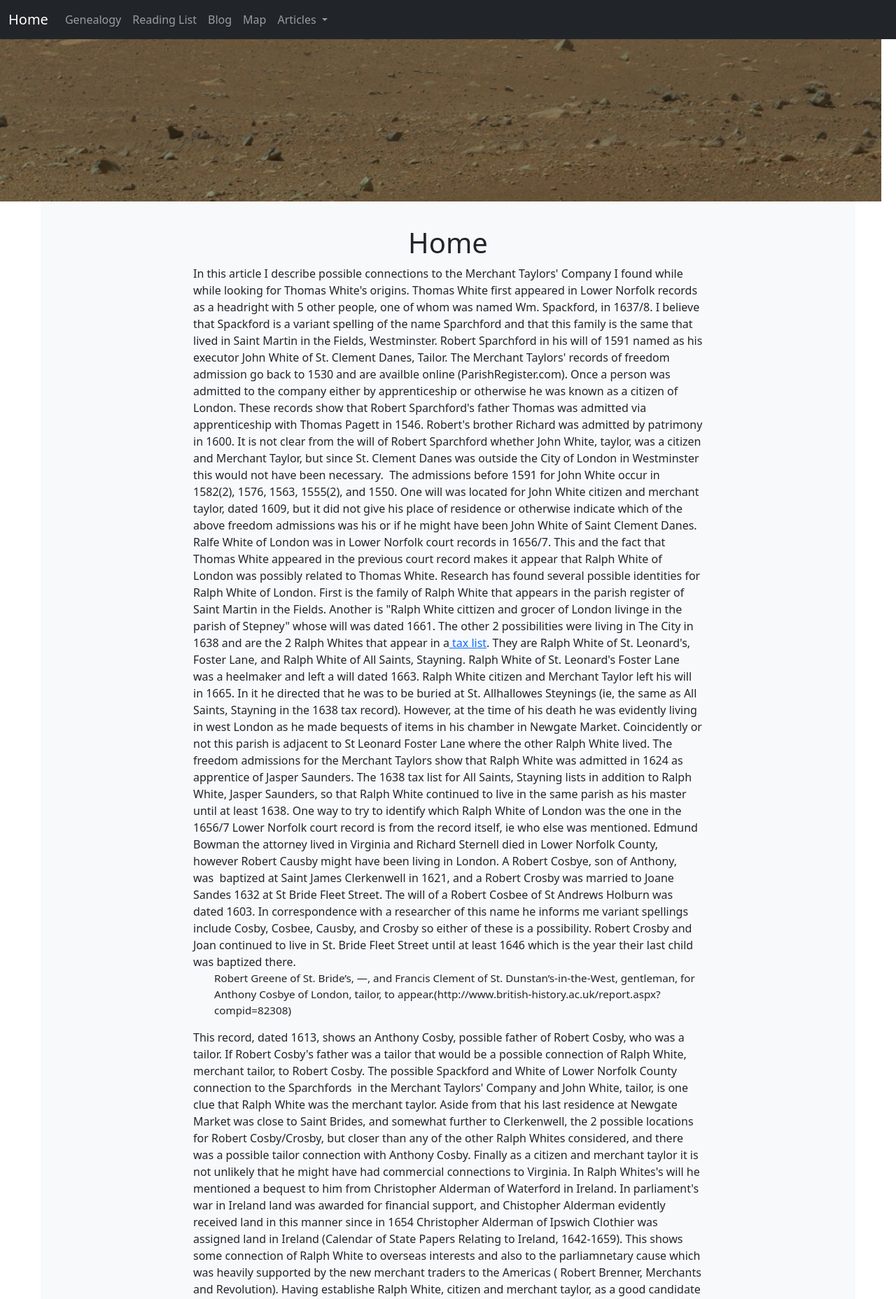
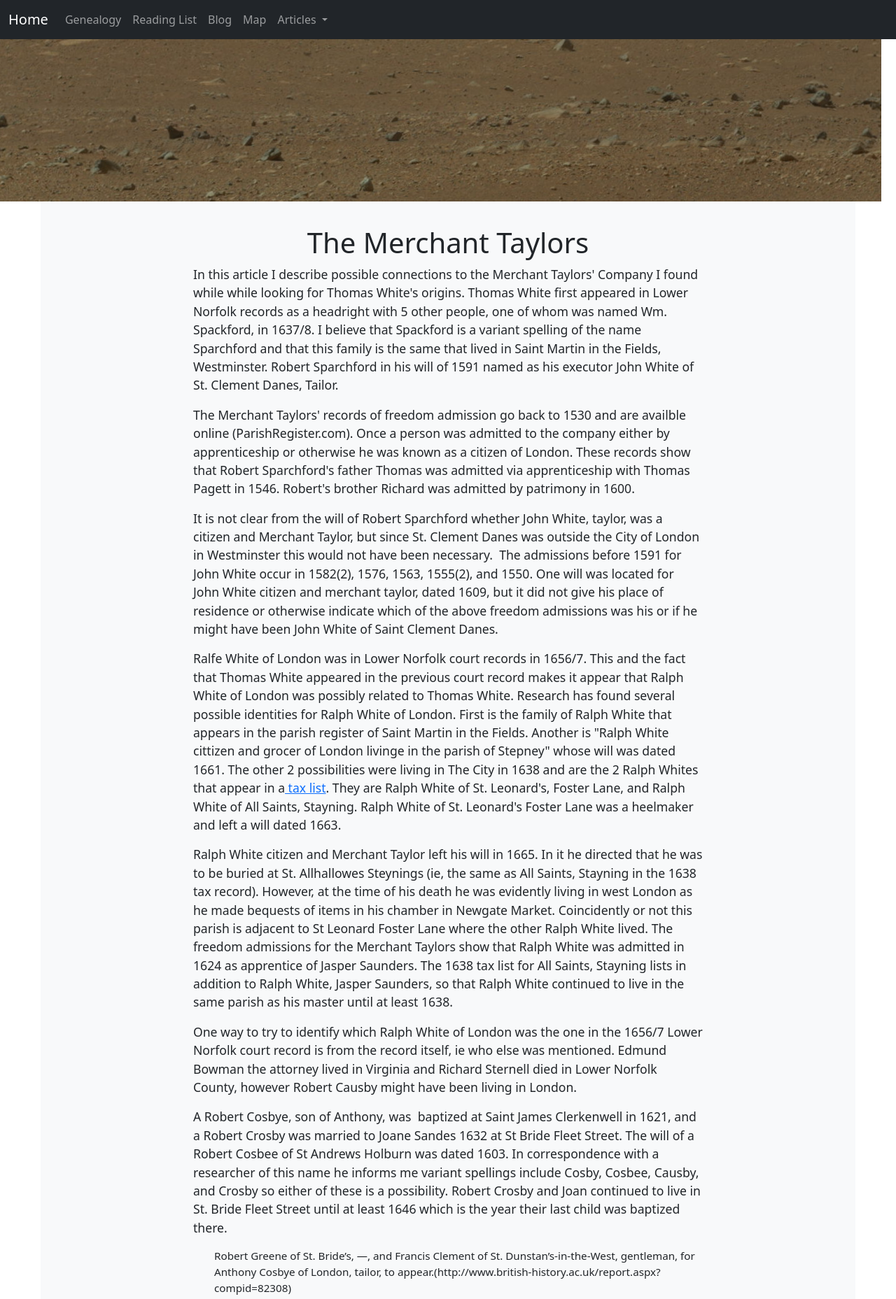
Before and after one commit to basic99/homepage2, a PHP site: page /article/the-merchant-taylors.php in a window 1280 px wide. Shown: the top 1857 px of the page at 70% size. Run offline with PHP 8.4, Linux system fonts and the light colour scheme.

Commit message:
templates

```diff
--- a/article/the-merchant-taylors.php
+++ b/article/the-merchant-taylors.php
@@ -29,32 +29,32 @@ include "../menu.php";
 <div class="row g-5 bg-light rounded">
   <div class="col-md-2"></div>
   <div class="col-md-8">
-    <h1>Home</h1>
-    In this article I describe possible connections to the Merchant Taylors' Company I found while while looking for Thomas White's origins. Thomas White first appeared in Lower Norfolk records as a headright with 5 other people, one of whom was named Wm. Spackford, in 1637/8. I believe that Spackford is a variant spelling of the name Sparchford and that this family is the same that lived in Saint Martin in the Fields, Westminster. Robert Sparchford in his will of 1591 named as his executor John White of St. Clement Danes, Tailor.
+    <h1>The Merchant Taylors</h1>
+    <p>In this article I describe possible connections to the Merchant Taylors' Company I found while while looking for Thomas White's origins. Thomas White first appeared in Lower Norfolk records as a headright with 5 other people, one of whom was named Wm. Spackford, in 1637/8. I believe that Spackford is a variant spelling of the name Sparchford and that this family is the same that lived in Saint Martin in the Fields, Westminster. Robert Sparchford in his will of 1591 named as his executor John White of St. Clement Danes, Tailor.
 
-The Merchant Taylors' records of freedom admission go back to 1530 and are availble online (ParishRegister.com). Once a person was admitted to the company either by apprenticeship or otherwise he was known as a citizen of London. These records show that Robert Sparchford's father Thomas was admitted via apprenticeship with Thomas Pagett in 1546. Robert's brother Richard was admitted by patrimony in 1600.
+<p>The Merchant Taylors' records of freedom admission go back to 1530 and are availble online (ParishRegister.com). Once a person was admitted to the company either by apprenticeship or otherwise he was known as a citizen of London. These records show that Robert Sparchford's father Thomas was admitted via apprenticeship with Thomas Pagett in 1546. Robert's brother Richard was admitted by patrimony in 1600.
 
-It is not clear from the will of Robert Sparchford whether John White, taylor, was a citizen and Merchant Taylor, but since St. Clement Danes was outside the City of London in Westminster this would not have been necessary.  The admissions before 1591 for John White occur in 1582(2), 1576, 1563, 1555(2), and 1550. One will was located for John White citizen and merchant taylor, dated 1609, but it did not give his place of residence or otherwise indicate which of the above freedom admissions was his or if he might have been John White of Saint Clement Danes.
+<p>It is not clear from the will of Robert Sparchford whether John White, taylor, was a citizen and Merchant Taylor, but since St. Clement Danes was outside the City of London in Westminster this would not have been necessary.  The admissions before 1591 for John White occur in 1582(2), 1576, 1563, 1555(2), and 1550. One will was located for John White citizen and merchant taylor, dated 1609, but it did not give his place of residence or otherwise indicate which of the above freedom admissions was his or if he might have been John White of Saint Clement Danes.
 
-Ralfe White of London was in Lower Norfolk court records in 1656/7. This and the fact that Thomas White appeared in the previous court record makes it appear that Ralph White of London was possibly related to Thomas White. Research has found several possible identities for Ralph White of London. First is the family of Ralph White that appears in the parish register of Saint Martin in the Fields. Another is "Ralph White cittizen and grocer of London livinge in the parish of Stepney" whose will was dated 1661. The other 2 possibilities were living in The City in 1638 and are the 2 Ralph Whites that appear in a<a href="http://www.british-history.ac.uk/source.aspx?pubid=176"> tax list</a>. They are Ralph White of St. Leonard's, Foster Lane, and Ralph White of All Saints, Stayning. Ralph White of St. Leonard's Foster Lane was a heelmaker and left a will dated 1663.
+<p>Ralfe White of London was in Lower Norfolk court records in 1656/7. This and the fact that Thomas White appeared in the previous court record makes it appear that Ralph White of London was possibly related to Thomas White. Research has found several possible identities for Ralph White of London. First is the family of Ralph White that appears in the parish register of Saint Martin in the Fields. Another is "Ralph White cittizen and grocer of London livinge in the parish of Stepney" whose will was dated 1661. The other 2 possibilities were living in The City in 1638 and are the 2 Ralph Whites that appear in a<a href="http://www.british-history.ac.uk/source.aspx?pubid=176"> tax list</a>. They are Ralph White of St. Leonard's, Foster Lane, and Ralph White of All Saints, Stayning. Ralph White of St. Leonard's Foster Lane was a heelmaker and left a will dated 1663.
 
-Ralph White citizen and Merchant Taylor left his will in 1665. In it he directed that he was to be buried at St. Allhallowes Steynings (ie, the same as All Saints, Stayning in the 1638 tax record). However, at the time of his death he was evidently living in west London as he made bequests of items in his chamber in Newgate Market. Coincidently or not this parish is adjacent to St Leonard Foster Lane where the other Ralph White lived. The freedom admissions for the Merchant Taylors show that Ralph White was admitted in 1624 as apprentice of Jasper Saunders. The 1638 tax list for All Saints, Stayning lists in addition to Ralph White, Jasper Saunders, so that Ralph White continued to live in the same parish as his master until at least 1638.
+<p>Ralph White citizen and Merchant Taylor left his will in 1665. In it he directed that he was to be buried at St. Allhallowes Steynings (ie, the same as All Saints, Stayning in the 1638 tax record). However, at the time of his death he was evidently living in west London as he made bequests of items in his chamber in Newgate Market. Coincidently or not this parish is adjacent to St Leonard Foster Lane where the other Ralph White lived. The freedom admissions for the Merchant Taylors show that Ralph White was admitted in 1624 as apprentice of Jasper Saunders. The 1638 tax list for All Saints, Stayning lists in addition to Ralph White, Jasper Saunders, so that Ralph White continued to live in the same parish as his master until at least 1638.
 
-One way to try to identify which Ralph White of London was the one in the 1656/7 Lower Norfolk court record is from the record itself, ie who else was mentioned. Edmund Bowman the attorney lived in Virginia and Richard Sternell died in Lower Norfolk County, however Robert Causby might have been living in London.
+<p>One way to try to identify which Ralph White of London was the one in the 1656/7 Lower Norfolk court record is from the record itself, ie who else was mentioned. Edmund Bowman the attorney lived in Virginia and Richard Sternell died in Lower Norfolk County, however Robert Causby might have been living in London.
 
-A Robert Cosbye, son of Anthony, was  baptized at Saint James Clerkenwell in 1621, and a Robert Crosby was married to Joane Sandes 1632 at St Bride Fleet Street. The will of a Robert Cosbee of St Andrews Holburn was dated 1603. In correspondence with a researcher of this name he informs me variant spellings include Cosby, Cosbee, Causby, and Crosby so either of these is a possibility. Robert Crosby and Joan continued to live in St. Bride Fleet Street until at least 1646 which is the year their last child was baptized there.
+<p>A Robert Cosbye, son of Anthony, was  baptized at Saint James Clerkenwell in 1621, and a Robert Crosby was married to Joane Sandes 1632 at St Bride Fleet Street. The will of a Robert Cosbee of St Andrews Holburn was dated 1603. In correspondence with a researcher of this name he informs me variant spellings include Cosby, Cosbee, Causby, and Crosby so either of these is a possibility. Robert Crosby and Joan continued to live in St. Bride Fleet Street until at least 1646 which is the year their last child was baptized there.
 <blockquote>Robert Greene of St. Bride’s, —, and Francis Clement of St. Dunstan’s-in-the-West, gentleman, for Anthony Cosbye of London, tailor, to appear.(http://www.british-history.ac.uk/report.aspx?compid=82308)</blockquote>
 This record, dated 1613, shows an Anthony Cosby, possible father of Robert Cosby, who was a tailor. If Robert Cosby's father was a tailor that would be a possible connection of Ralph White, merchant tailor, to Robert Cosby.
 
-The possible Spackford and White of Lower Norfolk County connection to the Sparchfords  in the Merchant Taylors' Company and John White, tailor, is one clue that Ralph White was the merchant taylor. Aside from that his last residence at Newgate Market was close to Saint Brides, and somewhat further to Clerkenwell, the 2 possible locations for Robert Cosby/Crosby, but closer than any of the other Ralph Whites considered, and there was a possible tailor connection with Anthony Cosby. Finally as a citizen and merchant taylor it is not unlikely that he might have had commercial connections to Virginia. In Ralph Whites's will he mentioned a bequest to him from Christopher Alderman of Waterford in Ireland. In parliament's war in Ireland land was awarded for financial support, and Chistopher Alderman evidently received land in this manner since in 1654 Christopher Alderman of Ipswich Clothier was assigned land in Ireland (Calendar of State Papers Relating to Ireland, 1642-1659). This shows some connection of Ralph White to overseas interests and also to the parliamnetary cause which was heavily supported by the new merchant traders to the Americas ( Robert Brenner, Merchants and Revolution).
+<p>The possible Spackford and White of Lower Norfolk County connection to the Sparchfords  in the Merchant Taylors' Company and John White, tailor, is one clue that Ralph White was the merchant taylor. Aside from that his last residence at Newgate Market was close to Saint Brides, and somewhat further to Clerkenwell, the 2 possible locations for Robert Cosby/Crosby, but closer than any of the other Ralph Whites considered, and there was a possible tailor connection with Anthony Cosby. Finally as a citizen and merchant taylor it is not unlikely that he might have had commercial connections to Virginia. In Ralph Whites's will he mentioned a bequest to him from Christopher Alderman of Waterford in Ireland. In parliament's war in Ireland land was awarded for financial support, and Chistopher Alderman evidently received land in this manner since in 1654 Christopher Alderman of Ipswich Clothier was assigned land in Ireland (Calendar of State Papers Relating to Ireland, 1642-1659). This shows some connection of Ralph White to overseas interests and also to the parliamnetary cause which was heavily supported by the new merchant traders to the Americas ( Robert Brenner, Merchants and Revolution).
 
-Having establishe Ralph White, citizen and merchant taylor, as a good candidate for the one with business in Virgina, I located the apprenticeship record dated 1617, original in latin, transcribed by Ian Hilder.
+<p>Having establishe Ralph White, citizen and merchant taylor, as a good candidate for the one with business in Virgina, I located the apprenticeship record dated 1617, original in latin, transcribed by Ian Hilder.
 
-Ralph White son of Ed[wa]r[d]i White of the town and county of B[e]rwick, gentleman po[nit] se (i.e. puts himself) apprentice [to] Jasper Saunders of St. Clement's Lane for seven years from the second day of September prox[imo] futur[o] (i.e. next in the future). Dat[um] (i.e. given) fourth day August 1617 Annoq[ue]
+<blockquote>Ralph White son of Ed[wa]r[d]i White of the town and county of B[e]rwick, gentleman po[nit] se (i.e. puts himself) apprentice [to] Jasper Saunders of St. Clement's Lane for seven years from the second day of September prox[imo] futur[o] (i.e. next in the future). Dat[um] (i.e. given) fourth day August 1617 Annoq[ue]</blockquote>
 
-Parish records for Berwick-upon-Tweed start in 1574 and show that Ralph White, son of Edward was born in 1596, and would have been 21 when he started his apprenticeship, older than many that started by age 14. In his will Ralph White named his sister Margarett Jackson. Margaret White, daughter of Edward White was baptized at Berwick in 1590, and married there in 1609 to Robert Jackson. Clearly the Ralph White testator of 1665 is the same who was apprenticed in 1617 to Jasper Saunders. The parish records of Berwick do not contain a record of birth of Edward White, either because they start too late or he was born elsewhere and moved to Berwick.
+<p>Parish records for Berwick-upon-Tweed start in 1574 and show that Ralph White, son of Edward was born in 1596, and would have been 21 when he started his apprenticeship, older than many that started by age 14. In his will Ralph White named his sister Margarett Jackson. Margaret White, daughter of Edward White was baptized at Berwick in 1590, and married there in 1609 to Robert Jackson. Clearly the Ralph White testator of 1665 is the same who was apprenticed in 1617 to Jasper Saunders. The parish records of Berwick do not contain a record of birth of Edward White, either because they start too late or he was born elsewhere and moved to Berwick.
 
-In conclusion Thomas White's possible connection to Ralph White, and Ralph White's tentative identification as the one born at Berwick raises the possibilty that Thomas White's family origins lie in the north of England.
+<p>In conclusion Thomas White's possible connection to Ralph White, and Ralph White's tentative identification as the one born at Berwick raises the possibilty that Thomas White's family origins lie in the north of England.
 
 
 
```
